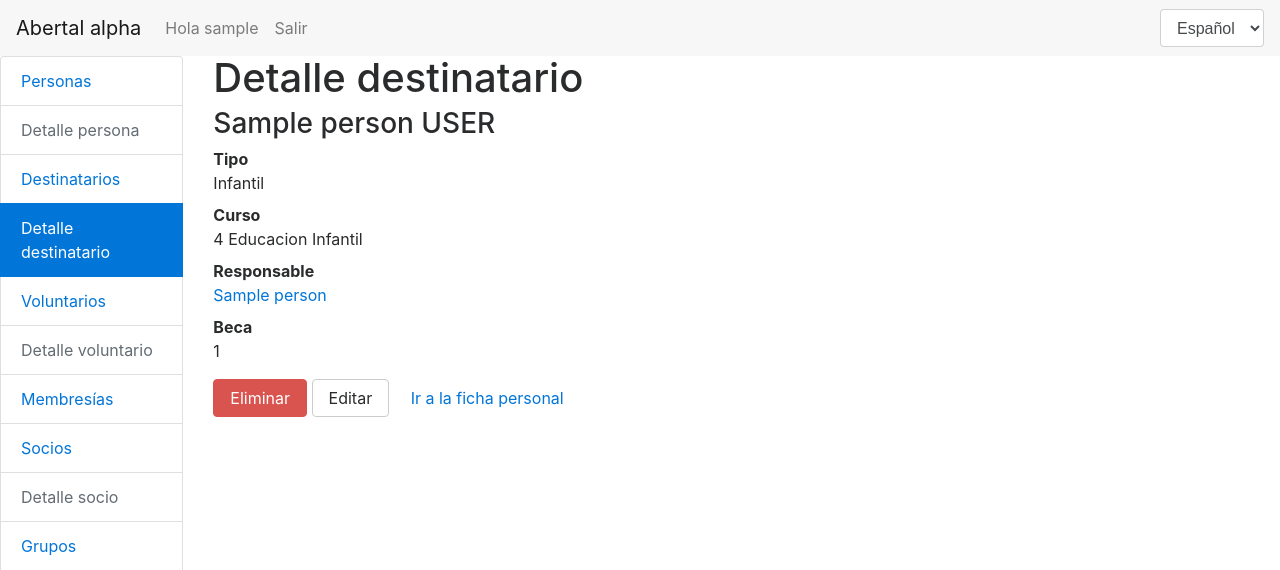
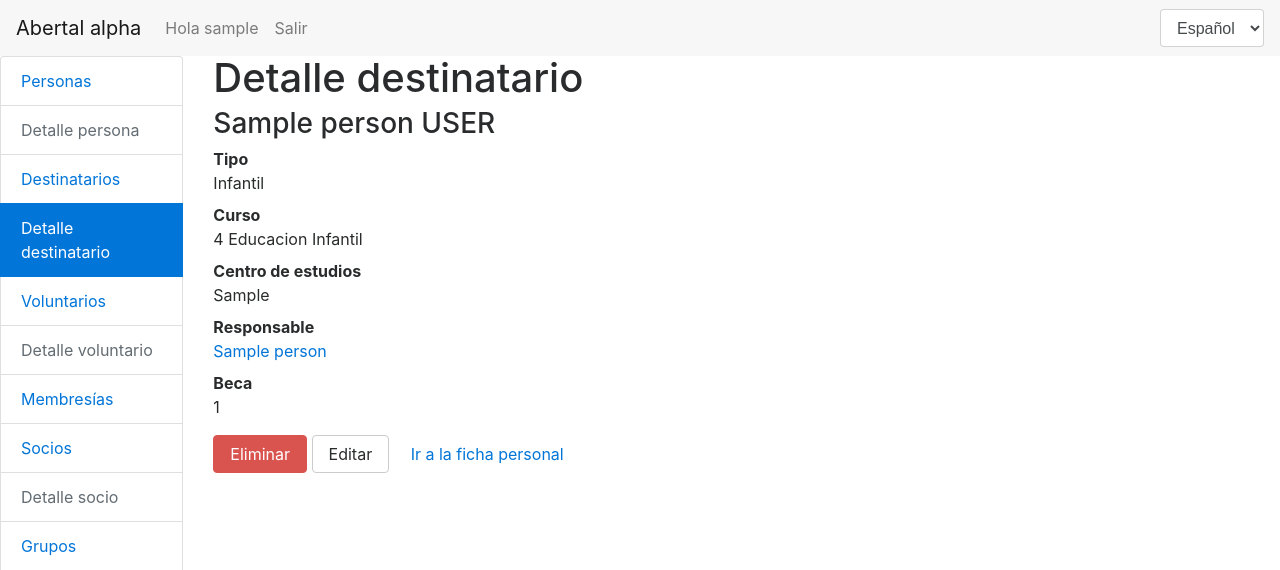
Before and after one commit to abertal/alpha, a Django app: page /webapp/recipient/1/ in a window 1280 px wide. Shown: the top 570 px of the page. Run offline with Django 3.2, Linux system fonts and the light colour scheme; a user stored in the database is signed in; tables that the repository leaves empty hold one stand-in row (values such as "Sample post"); some libraries are stand-ins or nearby versions.

Commit message:
agrega campo college en recipient

```diff
--- a/core/models.py
+++ b/core/models.py
@@ -88,6 +88,8 @@ class Recipient(models.Model):
     ]
 
     courses = models.CharField(_('Estudios'), blank=True, default='', choices=COURSES, max_length=32)
+    college = models.CharField(
+        verbose_name=_('Centro de estudios'), blank=True, null=True, default=None, max_length=32)
     sibling = models.IntegerField(
         verbose_name=_('Hermanos'), blank=True, null=True, default=None)
     authorize_photo = models.TextField(
--- a/webapp/forms.py
+++ b/webapp/forms.py
@@ -54,7 +54,7 @@ class RecipientCreate(forms.ModelForm):
 class RecipientEdit(forms.ModelForm):
     class Meta:
         model = models.Recipient
-        fields = 'category', 'courses', 'sibling',
+        fields = 'category', 'courses', 'college', 'sibling',
 
 
 class VolunteerCreate(forms.ModelForm):
--- a/webapp/templates/webapp/recipient/detail.html
+++ b/webapp/templates/webapp/recipient/detail.html
@@ -8,6 +8,8 @@
   <dd>{{ recipient.get_category_display|default:_("Sin especificar") }}</dd>
   <dt>Curso</dt>
   <dd>{{ recipient.get_courses_display|default:_('Sin especificar') }}</dd>
+  <dt>{% trans 'Centro de estudios' %}</dt>
+  <dd>{{ recipient.college|default:_('Sin especificar') }}</dd>
   <dt>{% trans 'Responsable'%}</dt>
    <dd>
     {% for custodian in recipient.custodian_set.all %}
```
Also changed, not shown: core/migrations/0020_recipient_college.py (added).
